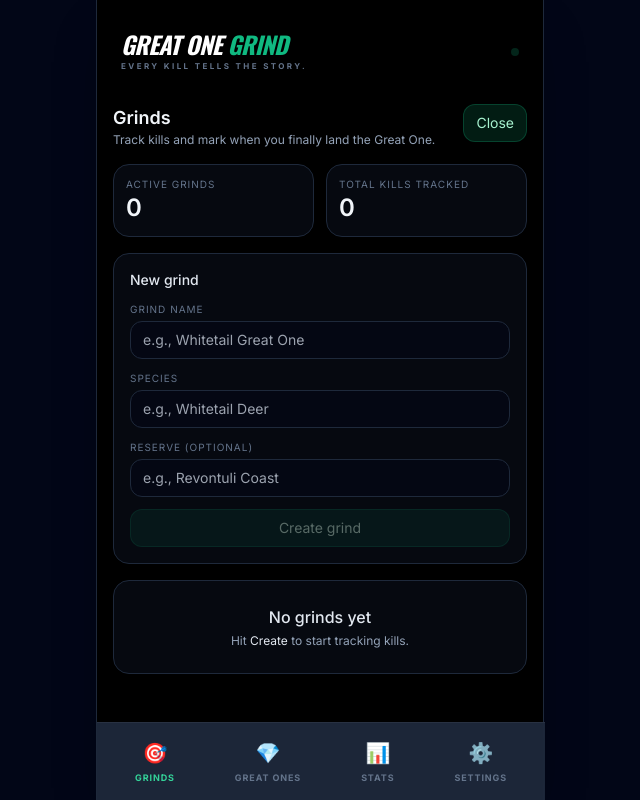
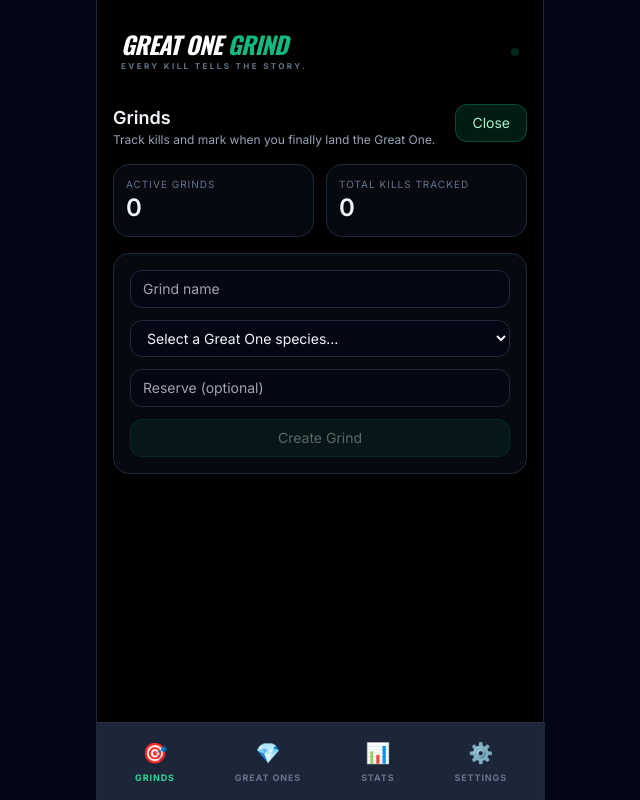
Before and after one commit to Camoford/great-one-grind, a React (Vite) app: page / in a window 1280 px wide. Both pictures are taken after a click on the button "Create". Shown: the whole page, without its empty margins (320-960 px from the left). Built offline with nearby package versions, Linux system fonts and the light colour scheme.

Commit message:
Update GrindsList.tsx

```diff
--- a/components/GrindsList.tsx
+++ b/components/GrindsList.tsx
@@ -1,5 +1,18 @@
 import React, { useEffect, useMemo, useState } from "react";
 
+/* ======================================================
+   Great One species list (v1 – safe, small, fixed)
+   ====================================================== */
+const GREAT_ONE_SPECIES = [
+  { id: "whitetail_deer", label: "Whitetail Deer" },
+  { id: "moose", label: "Moose" },
+  { id: "red_deer", label: "Red Deer" },
+  { id: "black_bear", label: "Black Bear" },
+] as const;
+
+/* ======================================================
+   Types
+   ====================================================== */
 type Grind = {
   id: string;
   name: string;
@@ -10,11 +23,15 @@ type Grind = {
   obtained: boolean;
 };
 
+/* ======================================================
+   Storage helpers
+   ====================================================== */
 const STORAGE_KEY = "greatonegrind.grinds.v1";
 
 function uid() {
-  // stable enough for local-only IDs
-  return `${Date.now().toString(36)}-${Math.random().toString(36).slice(2, 10)}`;
+  return `${Date.now().toString(36)}-${Math.random()
+    .toString(36)
+    .slice(2, 10)}`;
 }
 
 function loadGrinds(): Grind[] {
@@ -23,16 +40,14 @@ function loadGrinds(): Grind[] {
     if (!raw) return [];
     const parsed = JSON.parse(raw);
     if (!Array.isArray(parsed)) return [];
-    // minimal validation (no refactor / no schema libs)
-    return parsed
-      .filter((g) => g && typeof g === "object" && typeof g.id === "string")
-      .map((g) => ({
+
+    return parsed.map((g) => ({
       id: String(g.id),
       name: String(g.name ?? "Untitled Grind"),
-        species: String(g.species ?? "Unknown"),
+      species: String(g.species ?? ""),
       reserve: g.reserve ? String(g.reserve) : "",
       createdAt: Number(g.createdAt ?? Date.now()),
-        kills: Number.isFinite(Number(g.kills)) ? Number(g.kills) : 0,
+      kills: Number(g.kills ?? 0),
       obtained: Boolean(g.obtained),
     }));
   } catch {
@@ -44,15 +59,18 @@ function saveGrinds(grinds: Grind[]) {
   try {
     localStorage.setItem(STORAGE_KEY, JSON.stringify(grinds));
   } catch {
-    // ignore write failures (private mode / quota)
+    /* ignore */
   }
 }
 
+/* ======================================================
+   Component
+   ====================================================== */
 export default function GrindsList() {
   const [grinds, setGrinds] = useState<Grind[]>([]);
   const [selectedId, setSelectedId] = useState<string | null>(null);
 
-  // create form (tiny, inline)
+  // create form state
   const [isCreating, setIsCreating] = useState(false);
   const [newName, setNewName] = useState("");
   const [newSpecies, setNewSpecies] = useState("");
@@ -72,27 +90,25 @@ export default function GrindsList() {
   );
 
   const totalKills = useMemo(
-    () => grinds.reduce((sum, g) => sum + (g.kills || 0), 0),
+    () => grinds.reduce((sum, g) => sum + g.kills, 0),
     [grinds]
   );
 
   function createGrind() {
-    const name = newName.trim();
-    const species = newSpecies.trim();
-    if (!name || !species) return;
+    if (!newName.trim() || !newSpecies) return;
 
-    const g: Grind = {
+    const grind: Grind = {
       id: uid(),
-      name,
-      species,
+      name: newName.trim(),
+      species: newSpecies,
       reserve: newReserve.trim(),
       createdAt: Date.now(),
       kills: 0,
       obtained: false,
     };
 
-    setGrinds((prev) => [g, ...prev]);
-    setSelectedId(g.id);
+    setGrinds((prev) => [grind, ...prev]);
+    setSelectedId(grind.id);
 
     setNewName("");
     setNewSpecies("");
@@ -101,18 +117,20 @@ export default function GrindsList() {
   }
 
   function updateGrind(id: string, patch: Partial<Grind>) {
-    setGrinds((prev) => prev.map((g) => (g.id === id ? { ...g, ...patch } : g)));
+    setGrinds((prev) =>
+      prev.map((g) => (g.id === id ? { ...g, ...patch } : g))
+    );
   }
 
   function deleteGrind(id: string) {
     setGrinds((prev) => prev.filter((g) => g.id !== id));
-    setSelectedId((cur) => (cur === id ? null : cur));
+    setSelectedId(null);
   }
 
   return (
     <div className="p-4 space-y-4">
       {/* Header */}
-      <div className="flex items-start justify-between gap-3">
+      <div className="flex items-start justify-between">
         <div>
           <h2 className="text-lg font-semibold text-slate-100">Grinds</h2>
           <p className="text-xs text-slate-400">
@@ -122,101 +140,93 @@ export default function GrindsList() {
 
         <button
           onClick={() => setIsCreating((v) => !v)}
-          className="px-3 py-2 rounded-xl bg-emerald-500/15 border border-emerald-500/25 text-emerald-200 text-sm"
+          className="px-4 py-2 rounded-xl bg-emerald-500/15 border border-emerald-500/30 text-emerald-200 text-sm"
         >
           {isCreating ? "Close" : "Create"}
         </button>
       </div>
 
-      {/* Quick stats */}
+      {/* Stats */}
       <div className="grid grid-cols-2 gap-3">
         <div className="rounded-2xl border border-slate-800 bg-slate-900/40 p-3">
           <div className="text-[10px] uppercase tracking-widest text-slate-500">
-            Active grinds
+            Active Grinds
           </div>
-          <div className="text-2xl font-semibold text-slate-100">{grinds.length}</div>
-        </div>
-        <div className="rounded-2xl border border-slate-800 bg-slate-900/40 p-3">
-          <div className="text-[10px] uppercase tracking-widest text-slate-500">
-            Total kills tracked
-          </div>
-          <div className="text-2xl font-semibold text-slate-100">{totalKills}</div>
+          <div className="text-2xl font-semibold text-slate-100">
+            {grinds.length}
           </div>
         </div>
 
-      {/* Create panel */}
+        <div className="rounded-2xl border border-slate-800 bg-slate-900/40 p-3">
+          <div className="text-[10px] uppercase tracking-widest text-slate-500">
+            Total Kills Tracked
+          </div>
+          <div className="text-2xl font-semibold text-slate-100">
+            {totalKills}
+          </div>
+        </div>
+      </div>
+
+      {/* Create form */}
       {isCreating && (
         <div className="rounded-2xl border border-slate-800 bg-slate-900/40 p-4 space-y-3">
-          <div className="text-sm font-medium text-slate-200">New grind</div>
-
-          <div className="grid grid-cols-1 gap-3">
-            <label className="space-y-1">
-              <div className="text-[10px] uppercase tracking-widest text-slate-500">
-                Grind name
-              </div>
           <input
             value={newName}
             onChange={(e) => setNewName(e.target.value)}
-                placeholder="e.g., Whitetail Great One"
-                className="w-full rounded-xl bg-slate-950/40 border border-slate-800 px-3 py-2 text-slate-100 text-sm outline-none"
+            placeholder="Grind name"
+            className="w-full rounded-xl bg-slate-950/40 border border-slate-800 px-3 py-2 text-slate-100 text-sm"
           />
-            </label>
 
-            <label className="space-y-1">
-              <div className="text-[10px] uppercase tracking-widest text-slate-500">
-                Species
-              </div>
-              <input
+          {/* ✅ DROPDOWN */}
+          <select
             value={newSpecies}
             onChange={(e) => setNewSpecies(e.target.value)}
-                placeholder="e.g., Whitetail Deer"
-                className="w-full rounded-xl bg-slate-950/40 border border-slate-800 px-3 py-2 text-slate-100 text-sm outline-none"
-              />
-            </label>
+            className="w-full rounded-xl bg-slate-950/40 border border-slate-800 px-3 py-2 text-slate-100 text-sm"
+          >
+            <option value="">Select a Great One species…</option>
+            {GREAT_ONE_SPECIES.map((s) => (
+              <option key={s.id} value={s.label}>
+                {s.label}
+              </option>
+            ))}
+          </select>
 
-            <label className="space-y-1">
-              <div className="text-[10px] uppercase tracking-widest text-slate-500">
-                Reserve (optional)
-              </div>
           <input
             value={newReserve}
             onChange={(e) => setNewReserve(e.target.value)}
-                placeholder="e.g., Revontuli Coast"
-                className="w-full rounded-xl bg-slate-950/40 border border-slate-800 px-3 py-2 text-slate-100 text-sm outline-none"
+            placeholder="Reserve (optional)"
+            className="w-full rounded-xl bg-slate-950/40 border border-slate-800 px-3 py-2 text-slate-100 text-sm"
           />
-            </label>
-          </div>
 
           <button
             onClick={createGrind}
-            disabled={!newName.trim() || !newSpecies.trim()}
+            disabled={!newName.trim() || !newSpecies}
             className="w-full px-3 py-2 rounded-xl bg-emerald-500/20 border border-emerald-500/30 text-emerald-100 text-sm disabled:opacity-40"
           >
-            Create grind
+            Create Grind
           </button>
         </div>
       )}
 
-      {/* If nothing yet */}
-      {grinds.length === 0 ? (
+      {/* Empty state */}
+      {grinds.length === 0 && !isCreating && (
         <div className="rounded-2xl border border-slate-800 bg-slate-900/40 p-6 text-center">
           <div className="text-slate-200 font-medium">No grinds yet</div>
           <div className="text-xs text-slate-400 mt-1">
-            Hit <span className="text-slate-200">Create</span> to start tracking kills.
+            Hit <span className="text-slate-200">Create</span> to start tracking
+            kills.
           </div>
         </div>
-      ) : (
-        <div className="grid grid-cols-1 gap-3">
+      )}
+
       {/* List */}
-          {!selected && (
-            <>
-              {grinds.map((g) => (
+      {!selected && grinds.map((g) => (
         <button
           key={g.id}
           onClick={() => setSelectedId(g.id)}
-                  className="text-left rounded-2xl border border-slate-800 bg-slate-900/40 p-4 hover:bg-slate-900/55 transition"
+          className="w-full text-left rounded-2xl border border-slate-800 bg-slate-900/40 p-4"
         >
-                  <div className="flex items-start justify-between gap-3">
+          <div className="flex justify-between">
             <div>
               <div className="text-slate-100 font-medium">{g.name}</div>
               <div className="text-xs text-slate-400">
@@ -224,109 +234,77 @@ export default function GrindsList() {
                 {g.reserve ? ` • ${g.reserve}` : ""}
               </div>
             </div>
-
             <div className="text-right">
-                      <div className="text-[10px] uppercase tracking-widest text-slate-500">
-                        Kills
-                      </div>
-                      <div className="text-lg font-semibold text-slate-100">{g.kills}</div>
-                    </div>
-                  </div>
-
-                  <div className="mt-3 flex items-center justify-between">
-                    <div className="text-xs text-slate-400">
-                      {new Date(g.createdAt).toLocaleDateString()}
-                    </div>
-                    <div
-                      className={
-                        "text-[10px] uppercase tracking-widest px-2 py-1 rounded-lg border " +
-                        (g.obtained
-                          ? "text-emerald-200 border-emerald-500/30 bg-emerald-500/10"
-                          : "text-slate-300 border-slate-700 bg-slate-800/20")
-                      }
-                    >
-                      {g.obtained ? "Obtained" : "Grinding"}
+              <div className="text-xs text-slate-400">Kills</div>
+              <div className="text-lg text-slate-100">{g.kills}</div>
             </div>
           </div>
         </button>
       ))}
-            </>
-          )}
 
-          {/* Detail */}
+      {/* Detail view */}
       {selected && (
         <div className="rounded-2xl border border-slate-800 bg-slate-900/40 p-4 space-y-4">
-              <div className="flex items-start justify-between gap-3">
+          <button
+            onClick={() => setSelectedId(null)}
+            className="text-sm text-slate-400"
+          >
+            ← Back
+          </button>
+
           <div>
-                  <div className="text-slate-100 font-semibold text-lg">{selected.name}</div>
+            <div className="text-lg text-slate-100 font-semibold">
+              {selected.name}
+            </div>
             <div className="text-xs text-slate-400">
               {selected.species}
               {selected.reserve ? ` • ${selected.reserve}` : ""}
             </div>
           </div>
 
-                <button
-                  onClick={() => setSelectedId(null)}
-                  className="px-3 py-2 rounded-xl bg-slate-800/40 border border-slate-700 text-slate-200 text-sm"
-                >
-                  Back
-                </button>
-              </div>
-
-              {/* Kill counter */}
-              <div className="rounded-2xl border border-slate-800 bg-slate-950/20 p-4">
-                <div className="text-[10px] uppercase tracking-widest text-slate-500">
-                  Kills
-                </div>
-
-                <div className="mt-2 flex items-center justify-between">
+          <div className="flex items-center justify-between">
             <button
               onClick={() =>
-                      updateGrind(selected.id, { kills: Math.max(0, selected.kills - 1) })
+                updateGrind(selected.id, {
+                  kills: Math.max(0, selected.kills - 1),
+                })
               }
-                    className="px-4 py-3 rounded-2xl bg-slate-800/40 border border-slate-700 text-slate-200 text-lg"
-                    aria-label="decrease kills"
+              className="px-4 py-2 rounded-xl bg-slate-800/40 text-slate-200"
             >
               –
             </button>
 
-                  <div className="text-4xl font-bold text-slate-100">{selected.kills}</div>
+            <div className="text-3xl font-bold text-slate-100">
+              {selected.kills}
+            </div>
 
             <button
-                    onClick={() => updateGrind(selected.id, { kills: selected.kills + 1 })}
-                    className="px-4 py-3 rounded-2xl bg-emerald-500/15 border border-emerald-500/25 text-emerald-200 text-lg"
-                    aria-label="increase kills"
+              onClick={() =>
+                updateGrind(selected.id, { kills: selected.kills + 1 })
+              }
+              className="px-4 py-2 rounded-xl bg-emerald-500/20 text-emerald-200"
             >
               +
             </button>
           </div>
 
-                <div className="mt-4 flex items-center justify-between">
-                  <label className="flex items-center gap-2 text-sm text-slate-200">
+          <label className="flex items-center gap-2 text-slate-200">
             <input
               type="checkbox"
               checked={selected.obtained}
-                      onChange={(e) => updateGrind(selected.id, { obtained: e.target.checked })}
-                      className="h-4 w-4"
+              onChange={(e) =>
+                updateGrind(selected.id, { obtained: e.target.checked })
+              }
             />
             Obtained
           </label>
 
           <button
             onClick={() => deleteGrind(selected.id)}
-                    className="px-3 py-2 rounded-xl bg-rose-500/10 border border-rose-500/20 text-rose-200 text-sm"
+            className="text-sm text-rose-300"
           >
-                    Delete
+            Delete Grind
           </button>
-                </div>
-              </div>
-
-              {/* Meta */}
-              <div className="text-xs text-slate-400">
-                Created: {new Date(selected.createdAt).toLocaleString()}
-              </div>
-            </div>
-          )}
         </div>
       )}
     </div>
```
Lines whose indentation alone changed are shown as unchanged.
